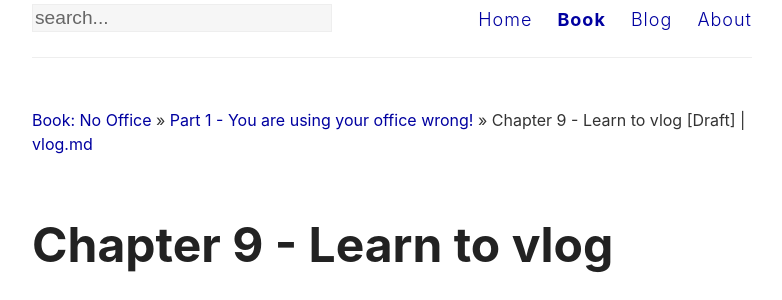
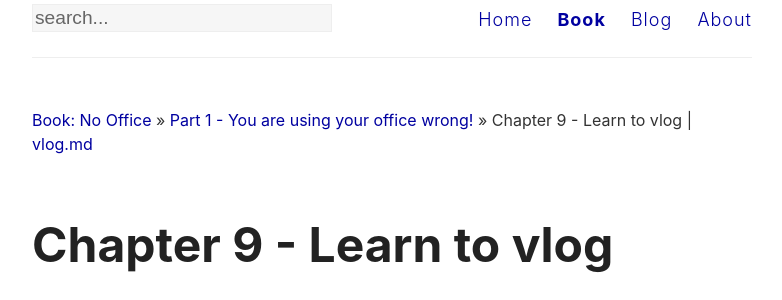
Before and after one commit to Nozbe/NoOffice.org, a Jekyll site: the page built from _book/vlog.md, in a window 1280 px wide and 900 px high. Shown: the part 158-458 px from the top of the window, without its empty margins (248-1030 px from the left). Built offline with Jekyll 4.4.1, drawn with Linux system fonts in a browser that asks for light colours.

Commit message:
updated ch 9

```diff
--- a/_data/book.yml
+++ b/_data/book.yml
@@ -5,7 +5,7 @@ draft: "[Draft]"
 none: "Nothing written yet..."
 url: book
 github: "https://github.com/Nozbe/NoOffice.org/blob/master/_book/"
-updated: "August 3, 2020"
+updated: "August 4, 2020"
 toc:
 - url: intro
   status: ready # options are: none (no file created), draft (rough draft), ready (just written) and publish (published document)
@@ -40,7 +40,7 @@ toc:
     status: ready
     chname: Chapter 8
   - url: vlog
-    status: draft
+    status: ready
     chname: Chapter 9
   - url: pyramid
     status: draft
```
